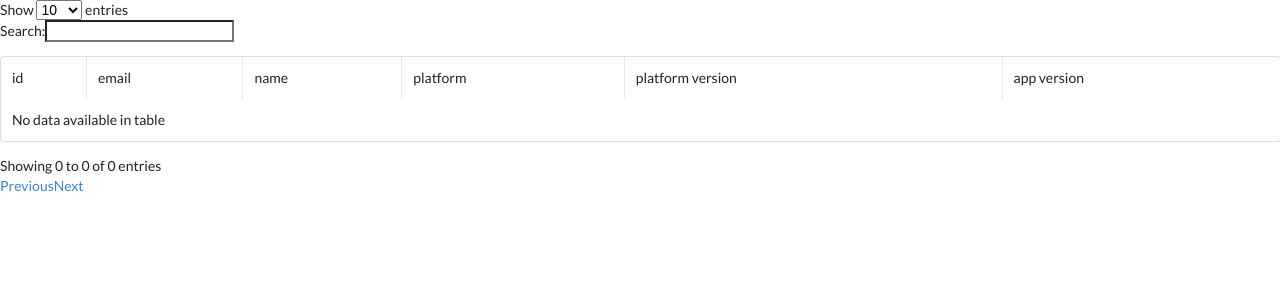
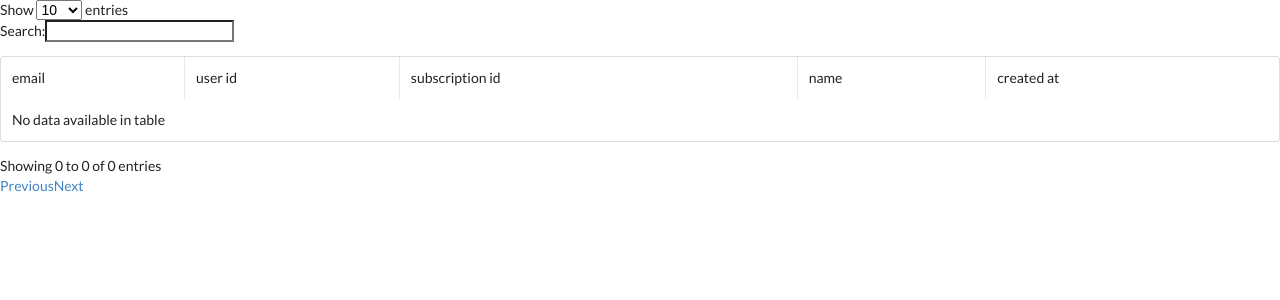
Before and after one commit to concepcionwystan/email_filter, a Flask app: template templates/filter.html in a window 1280 px wide. Shown: the top 300 px of the page. Run offline with Flask 2, Linux system fonts and the light colour scheme; the template is opened without the code that fills it, so the values that code supplies are empty; some libraries are stand-ins or nearby versions.

Commit message:
integrated everything and added filter by date

```diff
--- a/run.py
+++ b/run.py
@@ -1,6 +1,6 @@
 from flaskext.mysql import MySQL
 from flask import Flask, request, render_template
-
+import datetime as dt
 
 
 
@@ -32,6 +32,12 @@ def search():
 	license = request.args.get("license")
 	os = request.args.getlist("os")
 	multiple = request.args.get("multiple")
+	start = request.args.get("start")
+	end = request.args.get("end")
+
+
+
+
 
 
 	osQuery = ""
@@ -41,7 +47,7 @@ def search():
 	osQuery = "" if osQuery == "" else "(" + osQuery + ") and"
 	versionQuery = "" if version == "" else " app_version = '" + version + "' and"
 	platform_versionQuery = "" if platform_version == "" else " platform_version = '" + platform_version + "' and"
-	devicesQuery = "SELECT user_id,email,name,platform,platform_version,app_version from devices WHERE " + osQuery + versionQuery + platform_versionQuery
+	devicesQuery = "SELECT user_id from devices WHERE " + osQuery + versionQuery + platform_versionQuery if (osQuery != "" or versionQuery !="" or platform_versionQuery != "") else ""
 	devicesQuery = devicesQuery[:-4]
 
 
@@ -53,14 +59,41 @@ def search():
 	else:
 		licenseQuery = "" if license == "" else " type = '" + license + "' and"
 		statusQuery = "" if status == "" else " status = '" + status + "' and"
-		subscriptionsQuery = "SELECT user_id,id,type,status from subscriptions WHERE" + licenseQuery + statusQuery
+		subscriptionsQuery = "SELECT user_id from subscriptions WHERE" + licenseQuery + statusQuery
 		subscriptionsQuery = subscriptionsQuery[:-4]
 	# license = "" if request.args.get("license") == "" else "type = '" + request.args.get("license") + "'"
 	# query = "SELECT user_id,id,type,status from subscriptions WHERE " + license
 
+	query = "SELECT email,user_id,subscription_id,name,created_at from accounts WHERE "
+	if devicesQuery != "":
+		query = query + "user_id IN(" + devicesQuery + ") and "
+
+	if subscriptionsQuery != "":
+		query = query + "user_id IN(" + subscriptionsQuery + ") and "
+
+	if domain != "":
+		query = query + "email like '%" + domain + "' and "
 
 
-	query = devicesQuery
+	startQuery = ""
+	endQuery = ""
+	if start != "":
+		start_tuple = dt.datetime.strptime(start, "%B %d, %Y")
+		start_epoch = start_tuple.timestamp()
+		startQuery = str(start_epoch) + "<"
+		query = query + startQuery + "created_at and "
+
+	if end != "":
+		end_tuple = dt.datetime.strptime(end, "%B %d, %Y")
+		end_epoch = end_tuple.timestamp()
+		endQuery = "<" + str(end_epoch)
+		query = query + "created_at" + endQuery + " and "
+
+
+
+
+
+	query = query[:-4]
 
 	print(query)
 
--- a/templates/filter.html
+++ b/templates/filter.html
@@ -14,12 +14,11 @@
 <table id = "example" class = "ui celled table">
 	<thead>
 		<tr>
-			<td>id</td>
 			<td>email</td>
+			<td>user id</td>
+			<td>subscription id</td>
 			<td>name</td>
-			<td>platform</td>
-			<td>platform version</td>
-			<td>app version</td>
+			<td>created at</td>
 		</tr>
 	</thead>
 	<tbody>
```
Also changed, not shown: templates/index.html (+33 -7 lines).
